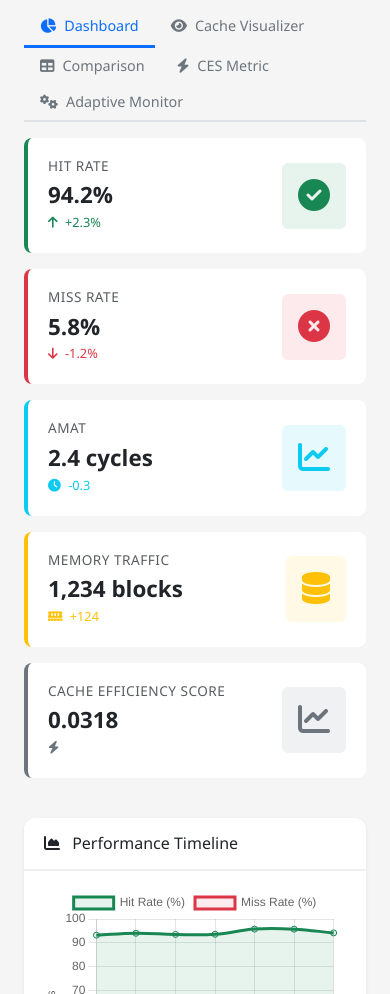
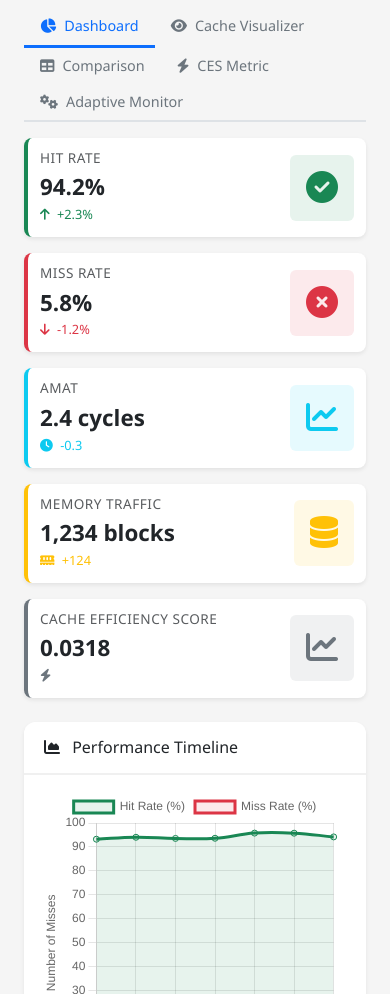
Before and after one commit to Athirama07/Cashe-Organization-Project, a website: page frontend/index.html in a window 390 px wide. Shown: the part 940-1934 px from the top of the page. Drawn offline with nearby package versions, Linux system fonts and the light colour scheme.

Commit message:
Update changes

```diff
--- a/frontend/index.html
+++ b/frontend/index.html
@@ -214,9 +214,9 @@
 
                         <!-- Results Dashboard -->
                         <div id="resultsDashboard">
-                            <!-- Stats Cards -->
-                            <div class="row mb-4" id="statsCards">
-                                <div class="col-md-3 mb-3">
+                            <!-- Stats Cards Row -->
+                            <div class="stats-container mb-4" id="statsCards">
+                                <div class="stat-col">
                                     <div class="card stat-card h-100 border-success">
                                         <div class="card-body">
                                             <div class="d-flex justify-content-between align-items-center">
@@ -236,7 +236,7 @@
                                     </div>
                                 </div>
 
-                                <div class="col-md-3 mb-3">
+                                <div class="stat-col">
                                     <div class="card stat-card h-100 border-danger">
                                         <div class="card-body">
                                             <div class="d-flex justify-content-between align-items-center">
@@ -256,7 +256,7 @@
                                     </div>
                                 </div>
 
-                                <div class="col-md-3 mb-3">
+                                <div class="stat-col">
                                     <div class="card stat-card h-100 border-info">
                                         <div class="card-body">
                                             <div class="d-flex justify-content-between align-items-center">
@@ -276,7 +276,7 @@
                                     </div>
                                 </div>
 
-                                <div class="col-md-3 mb-3">
+                                <div class="stat-col">
                                     <div class="card stat-card h-100 border-warning">
                                         <div class="card-body">
                                             <div class="d-flex justify-content-between align-items-center">
@@ -297,7 +297,7 @@
                                 </div>
 
                                 <!-- CES Card -->
-                                <div class="col-md-3 mb-3">
+                                <div class="stat-col">
                                     <div class="card stat-card h-100 border-secondary">
                                         <div class="card-body">
                                             <div class="d-flex justify-content-between align-items-center">
--- a/frontend/styles.css
+++ b/frontend/styles.css
@@ -24,12 +24,20 @@
     color: var(--warning-color);
 }
 
-/* Card Styles */
+/* Card Styles – change these values to affect every card at once */
+:root {
+    /* card-specific custom properties make global adjustments easy */
+    --card-border-radius: 12px;
+    --card-shadow-transition: transform 0.2s, box-shadow 0.2s;
+    --card-min-height: 0; /* set a minimum height for uniform layouts */
+}
+
 .card {
     border: none;
-    border-radius: 12px;
-    transition: transform 0.2s, box-shadow 0.2s;
+    border-radius: var(--card-border-radius);
+    transition: var(--card-shadow-transition);
     overflow: hidden;
+    min-height: var(--card-min-height);
 }
 
 .card:hover {
@@ -89,14 +97,41 @@
     background: #e9ecef;
 }
 
+/* Stats Container - Single row horizontal layout with responsive wrapping */
+.stats-container {
+    display: flex;
+    flex-wrap: nowrap; /* Keep all cards in one row by default */
+    gap: 1.25rem;
+    width: 100%;
+    align-items: stretch;
+}
+
+/* column wrapper for stat cards - each takes equal space */
+.stat-col {
+    flex: 1 1 calc(20% - 1rem); /* 5 cards = 20% each, adjusted for gap */
+    display: flex;
+    min-width: 0; /* important: allows flex items to shrink below content size */
+}
+
 /* Stat Cards */
 .stat-card {
     border-left: 4px solid;
     border-radius: 8px;
+    width: 100%;
+    box-shadow: 0 2px 4px rgba(0, 0, 0, 0.08);
+    transition: box-shadow 0.2s, transform 0.2s;
+}
+
+.stat-card:hover {
+    box-shadow: 0 4px 12px rgba(0, 0, 0, 0.12);
+    transform: translateY(-2px);
 }
 
 .stat-card .card-body {
     padding: 1.25rem;
+    display: flex;
+    flex-direction: column;
+    justify-content: space-between;
 }
 
 .stat-card h6 {
@@ -112,6 +147,49 @@
 
 .stat-card small {
     font-size: 0.8rem;
+}
+
+/* Responsive adjustments - wrap on smaller screens */
+@media (max-width: 1200px) {
+    .stats-container {
+        flex-wrap: wrap;
+    }
+
+    .stat-col {
+        flex: 1 1 calc(50% - 0.625rem); /* 2 columns */
+    }
+}
+
+@media (max-width: 768px) {
+    .stat-col {
+        flex: 1 1 calc(50% - 0.625rem); /* Still 2 columns on tablets */
+    }
+
+    .stat-card .card-body {
+        padding: 1rem;
+    }
+
+    .stat-card h3 {
+        font-size: 1.5rem;
+    }
+}
+
+@media (max-width: 576px) {
+    .stats-container {
+        gap: 1rem;
+    }
+
+    .stat-col {
+        flex: 1 1 100%; /* 1 column on mobile */
+    }
+
+    .stat-card h3 {
+        font-size: 1.3rem;
+    }
+
+    .stat-card .card-body {
+        padding: 0.75rem;
+    }
 }
 
 /* Tab Styles */
```
